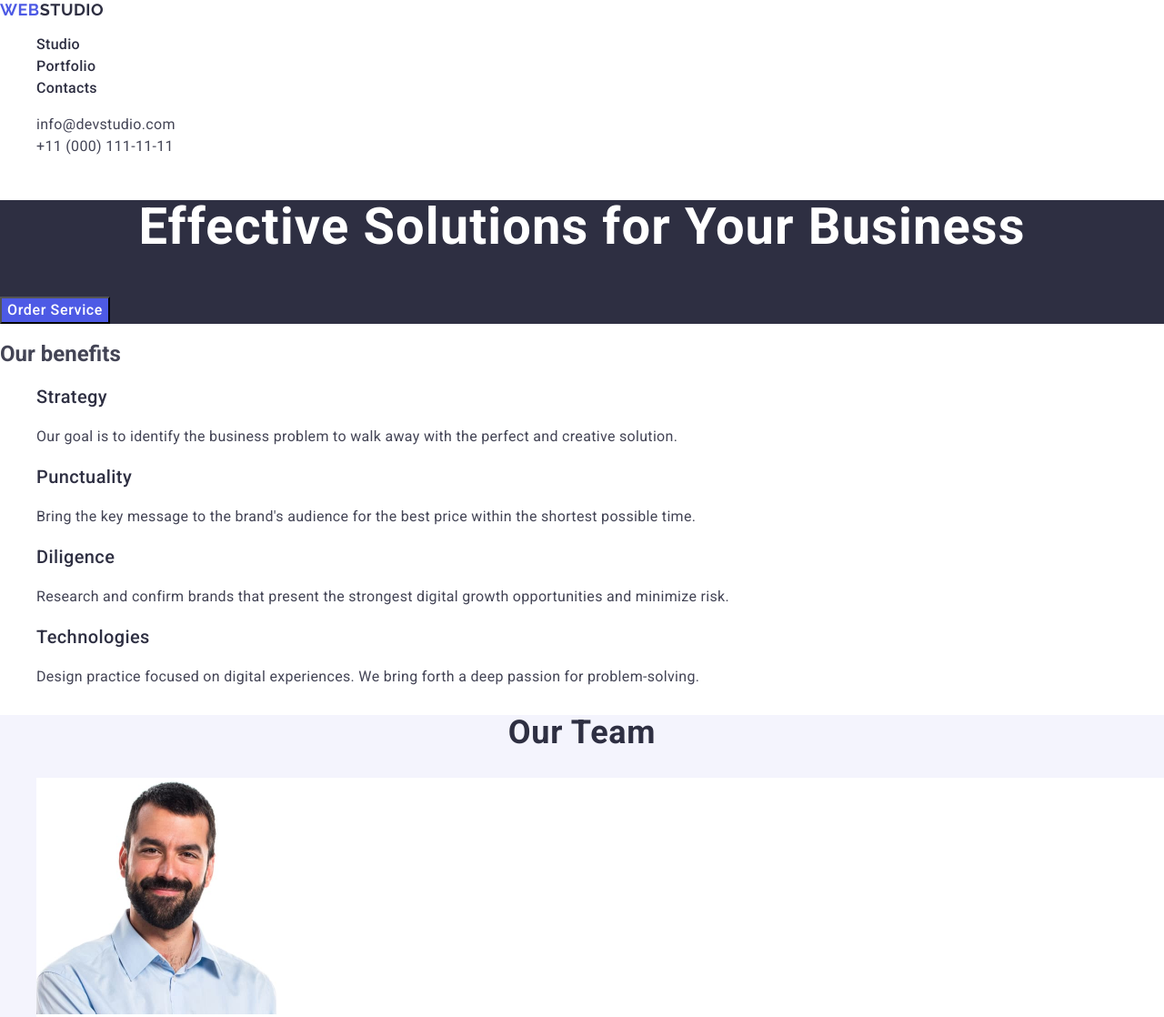
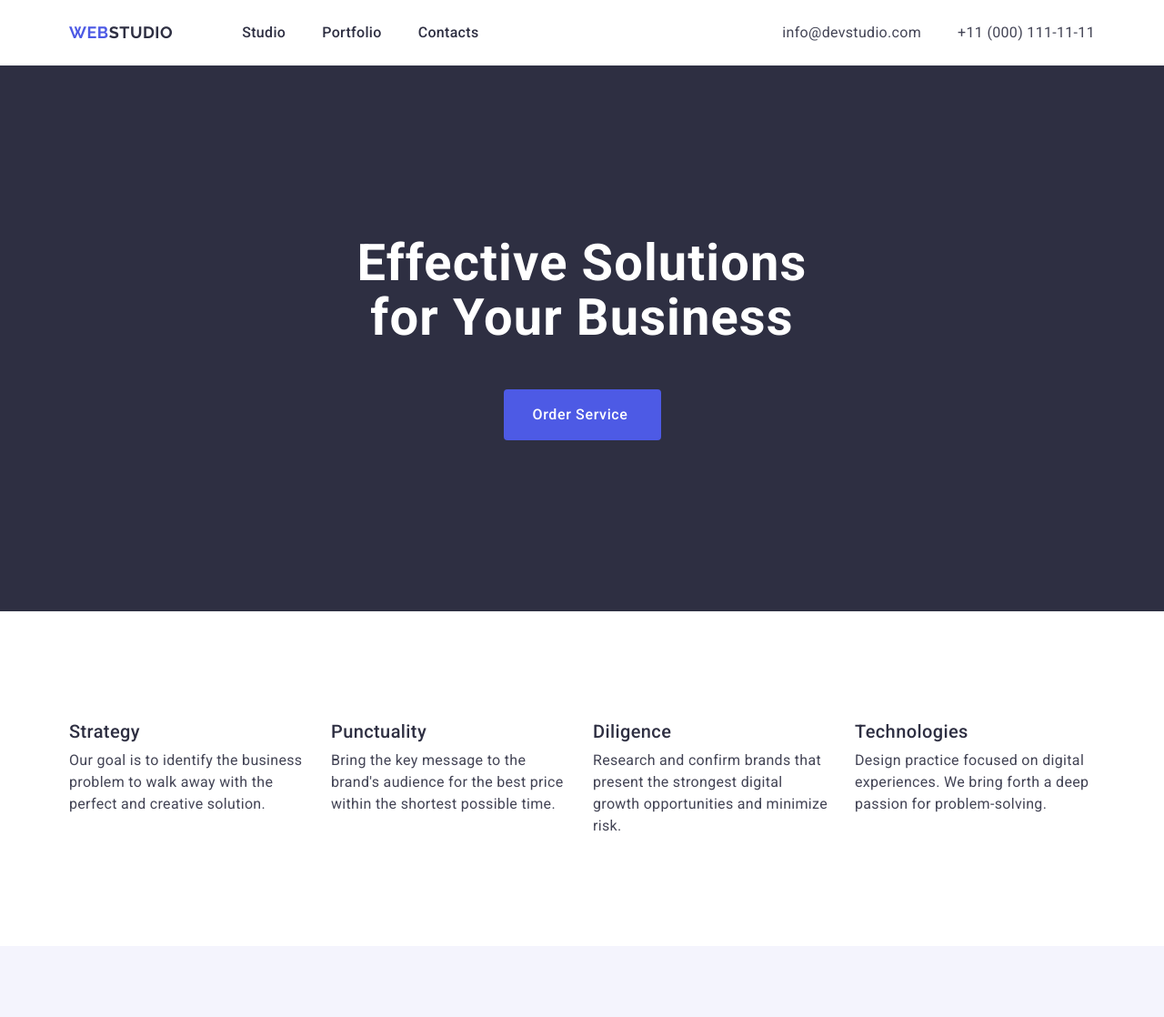
Before and after one commit to AlinaWhite/goit-markup-hw-03, a plain HTML site: page index.html in a window 1280 px wide. Shown: the top 1118 px of the page at 91% size. Drawn offline with nearby package versions, Linux system fonts and the light colour scheme.

Commit message:
add position

```diff
--- a/css/styles.css
+++ b/css/styles.css
@@ -1,8 +1,16 @@
 /* ----- main-styles----*/
+
+h1, h2, h3, h4, h5, h6, p {
+margin-top: 0;
+margin-bottom: 0;
+}
 
 ul,
 ol {
     list-style-type: none;
+    margin-top: 0;
+    margin-bottom: 0;
+    padding-left: 0;
 }
 
 a {
@@ -19,7 +27,45 @@ body {
     color: #434455;
 }
 
+img {
+    display: block;
+}
+
+
 /* ======header-style=======*/
+
+.container {
+    width: 1158px;
+    padding-left: 15px;
+    padding-right: 15px;
+    margin-left: auto;
+    margin-right: auto;
+}
+
+.header-block {
+    display: flex;
+    justify-content: space-between;
+}
+
+ .menu {
+    display: flex;
+    align-items: center;
+ }
+
+ .menu-list {
+    display: flex;
+    column-gap: 40px;
+    padding-top: 24px;
+    padding-bottom: 24px;
+ }
+
+ .contacts-list {
+    display: flex;
+    column-gap: 40px;
+    padding-top: 24px;
+    padding-bottom: 24px;
+ }
+
 
 .pagelogo {
     font-family: "Raleway", sans-serif;
@@ -29,6 +75,7 @@ body {
     letter-spacing: 0.03em;
     text-transform: uppercase;
     color: #4d5ae5;
+    margin-right: 76px;
 }
 
 .logo-2part {
@@ -41,6 +88,8 @@ body {
     line-height: 1.5;
     letter-spacing: 0.02em;
     color: #2e2f42;
+    padding-top: 24px;
+    padding-bottom: 24px;
 }
 
 .menu-link:hover,
@@ -62,6 +111,8 @@ body {
     line-height: 1.5;
     letter-spacing: 0.02em;
     color: #434455;
+    padding-top: 24px;
+    padding-bottom: 24px;
 }
 
 .contacts-link:hover,
@@ -70,11 +121,20 @@ body {
 }
 
 
-
 /* ======hero-styles======*/
 
 .hero-box {
     background: #2e2f42;
+    max-width: 1440px;
+    margin-right: auto;
+    margin-left: auto;
+}
+
+.hero-conteiner {
+    display: flex;
+    padding-top: 188px;
+    padding-bottom: 188px;
+    display: block;
 }
 
 .hero-title {
@@ -83,6 +143,10 @@ body {
     letter-spacing: 0.02em;
     text-align: center;
     color: #ffffff;
+    max-width: 496px;
+    margin-bottom: 48px;
+    margin-right: auto;
+    margin-left: auto;
 }
 
 .order-service-btn {
@@ -93,6 +157,17 @@ body {
     line-height: 1.5;
     letter-spacing: 0.04em;
     color: #ffffff;
+    padding-top: 16px;
+    padding-bottom: 16px;
+    padding-left: 32px;
+    padding-right: 32px;
+    border-radius: 4px;
+    min-width: 173px;
+    height: 56px;
+    border: none;
+    display: flex;
+    margin-left: auto;
+    margin-right: auto;
 }
 
 .order-service-btn:hover,
@@ -104,21 +179,53 @@ body {
 
 /* =====Benefits=====*/
 
+.benefits-container {
+display: flex;
+padding-top: 120px;
+padding-bottom: 120px;
+}
+
+.benefits-list {
+    display: flex;
+    column-gap: 24px;
+}
+
+.benefits-item {
+    width: calc((100% - 72px) / 4);
+}
+
+.benefits-title {
+    display: none;
+}
+
 .benefits-item-name {
     font-weight: 500;
     font-size: 20px;
     line-height: 1.2;
     letter-spacing: 0.02em;
     color: #2e2f42;
+    margin-bottom: 8px;
 }
 
 .benefits-item-text {
     font-size: 16px;
     line-height: 1.5;
     letter-spacing: 0.02em;
+    min-width: 264px;
 }
 
 /*=======our-Team=====8*/
+
+.team-container {
+ padding-top: 120px;
+ padding-bottom: 120px;
+display: block;
+}
+
+.team-list {
+    display: flex;
+    column-gap: 24px;
+}
 
 .our-team-box {
     background: #f4f4fd;
@@ -126,6 +233,11 @@ body {
 
 .team-list-item {
     background: #ffffff;
+    width: calc((100% - 72px) / 4);
+}
+
+.team-item-foto {
+    margin-bottom: 32px;
 }
 
 .team-box-title {
@@ -135,6 +247,11 @@ body {
     text-align: center;
     color: #2e2f42;
     text-transform: capitalize;
+    width: 164px;
+    height: 40px;
+    margin-bottom: 72px;
+    margin-left: auto;
+    margin-right: auto;
 }
 
 .team-item-name {
@@ -144,6 +261,7 @@ body {
     letter-spacing: 0.02em;
     text-align: center;
     color: #2e2f42;
+    margin-bottom: 8px;
 }
 
 .team-item-text {
@@ -151,9 +269,30 @@ body {
     line-height: 1.5;
     letter-spacing: 0.02em;
     text-align: center;
+    margin-bottom: 32px;
+    padding-left: auto;
+    padding-right: auto;
 }
 
 /*======portfolio=====*/
+
+.port-container {
+    display: block;
+    padding-top: 120px;
+    padding-bottom: 120px;
+}
+
+.portfolio-list-item {
+    width: calc((100% - 72px) / 4);
+}
+
+.portfolio-list {
+    display: flex;
+    flex-wrap: wrap;
+    column-gap: 24px;
+    row-gap: 48px;
+    margin-top: 72px;
+}
 
 .portfolio-title {
     font-size: 36px;
@@ -170,12 +309,18 @@ body {
     line-height: 1.2;
     letter-spacing: 0.02em;
     color: #2e2f42;
+    margin-top: 32px;
+    padding-left: 16px;
+    margin-bottom: 8px;
 }
 
 .ptf-item-text {
     font-size: 16px;
     line-height: 1.5;
     letter-spacing: 0.02em;
+    padding-left: 16px;
+    margin-bottom: 32px;
+
 }
 
 
@@ -183,6 +328,8 @@ body {
 
 .footer-block {
     background: #2e2f42;
+    max-width: 1440px;
+    padding-top: 120px;
 }
 
 .footer-link {
@@ -209,4 +356,7 @@ body {
     line-height: 1.5;
     letter-spacing: 0.02em;
     color: #f4f4fd;
+    width: 264px;
+    margin-top: 16px;
+    padding-bottom: 100px;
 }
--- a/index.html
+++ b/index.html
@@ -16,6 +16,7 @@
 
         <!--Header-->
     <header class="top-header">
+        <div class="container header-block">
         <nav class="menu">
             <a class="pagelogo" href="./index.html">Web<span class="logo-2part">Studio</span></a>
             <ul class="menu-list">
@@ -30,19 +31,22 @@
                 <li class="contacts-item"><a class="contacts-link" href="tel:+110001111111">+11 (000) 111-11-11</a></li>
             </ul>
         </address>
-
+        </div>
     </header>
 
     <main>
 
         <!-- Hero -->
         <section class="hero-box">
+            <div class="container hero-conteiner">
             <h1 class="hero-title">Effective Solutions for Your Business</h1>
             <button class="order-service-btn" type="button">Order Service</button>
-       </section>
+            </div>
+        </section>
 
        <!--Benefits-->
        <section>
+        <div class="benefits-container container">
             <h2 class="benefits-title">Our benefits</h2>
             <ul class="benefits-list">
                 <li class="benefits-item">
@@ -74,10 +78,12 @@
                     </p>
                 </li>
             </ul>
+        </div>
        </section>
 
        <!-- Oue Team -->
        <section class="our-team-box">
+        <div class="container team-container">
         <h2 class="team-box-title">Our Team</h2>
         <ul class="team-list">
             <li class="team-list-item">
@@ -101,10 +107,12 @@
                 <p class="team-item-text">UI Designer</p>
             </li>
         </ul>
+        </div>
        </section>
 
        <!-- Our Portfolio -->
        <section>
+        <div class="container port-container">
         <h2 class="portfolio-title">Our Portfolio</h2>
         <ul class="portfolio-list">
             <li class="portfolio-list-item">
@@ -139,6 +147,7 @@
             </li>
         </ul>
 
+    </div>
 
        </section>
 
@@ -147,11 +156,13 @@
 
         <!-- Footer -->
     <footer class="footer-block">
+        <div class="container footer-container">
         <a class="footer-link" href="./index.html">Web<span class="footer-logo">Studio</span></a>
         <p class="footer-text">
             Increase the flow of customers and sales for your business
             with digital marketing & growth solutions.
         </p>
+    </div>
     </footer>
 
 </body>
```
